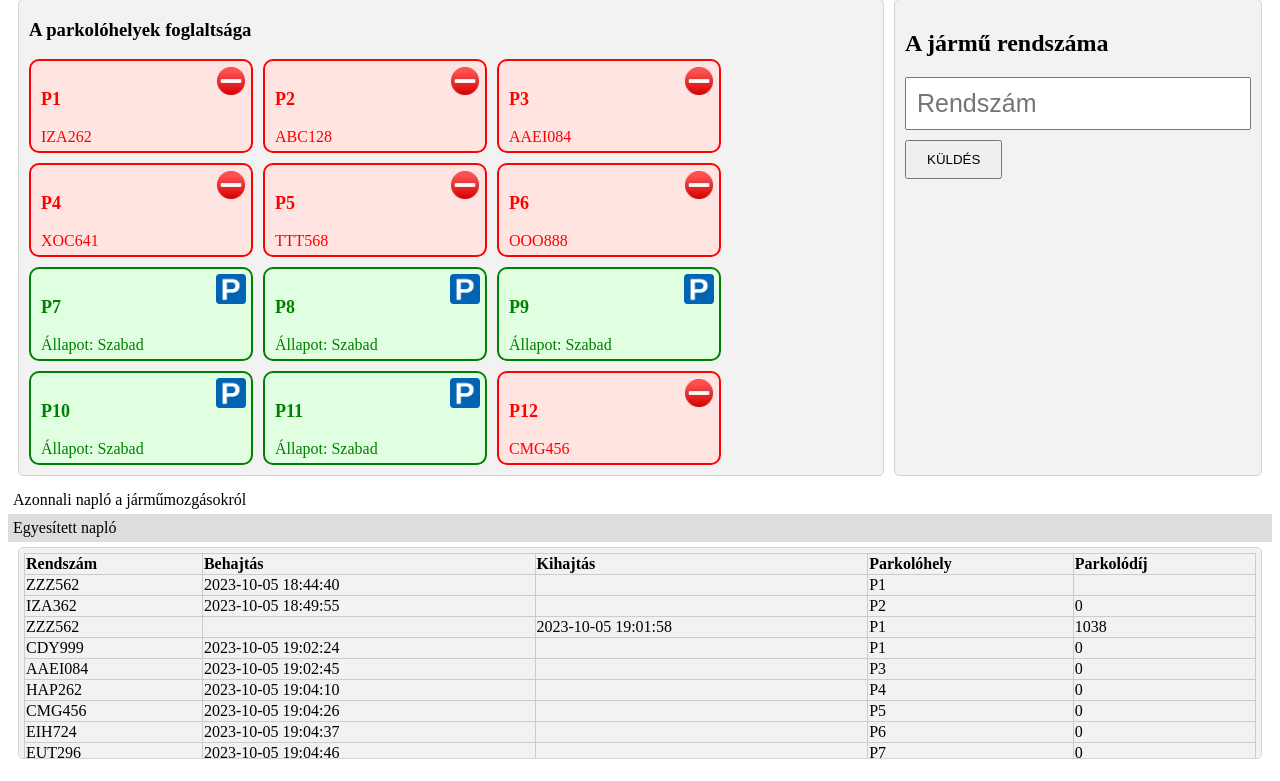
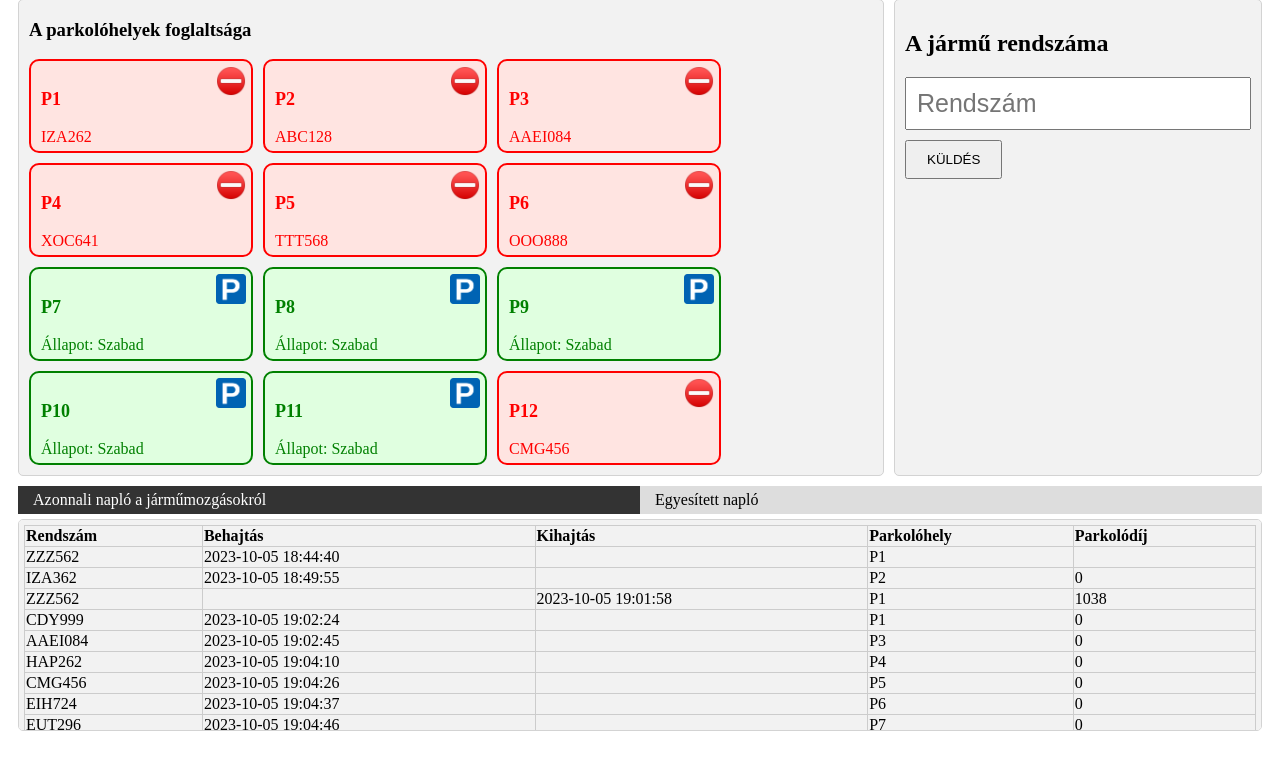
Before and after one commit to kobanya/Parkolohaz_Flask, a Flask app: page / in a window 1280 px wide. Shown: the part 19-800 px from the top of the page. Run offline with Flask 3, Linux system fonts and the light colour scheme.

Commit message:
TAB - fejléc szín

```diff
--- a/templates/index.html
+++ b/templates/index.html
@@ -115,7 +115,7 @@
         }
 
         #also_kontener table {
-            max-height: 300px;
+            max-height: 320px;
             overflow-y: auto;
              overflow-x: auto;
 
@@ -142,29 +142,30 @@
         }
 
         /* Fülek (TAB-ok) stílusa */
-       .tab-container {
-            display: Flex és Center Justify;
+        .tab-container {
+            display: flex;
             justify-content: center;
-
             background-color: #ccc;
-            padding-left: 50px
+             padding-left: 0; /* Korábban 50px volt, de így van jobb elrendezés */
             max-height: 40px;
             overflow-y: auto;
-            margin-left: 10px
-            margin-right:10px
-
+             margin-left: 10px;
+            margin-right: 10px;
         }
 
         .tab {
-            padding: 5px;
-            background-color: #ddd;
-            cursor: pointer;
+            padding: 5px 15px; /* Kitöltés hozzáadva szélességhez */
+             background-color: #ddd;
+             cursor: pointer;
+             flex: 1; /* Minden tab oszlop azonos méretű legyen */
         }
 
         .tab.active {
-            background-color: #fff;
-            padding: 5px
-        }
+             background-color: #333333;
+             color: #fff; /* Betűszín fehér lesz */
+             padding: 5px 15px; /* Kitöltés hozzáadva szélességhez */
+}
+
 
         /* Táblázatok stílusa */
         .table-container {
```
